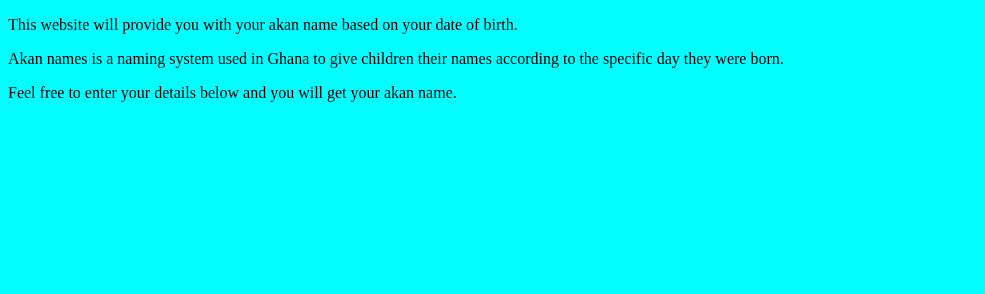
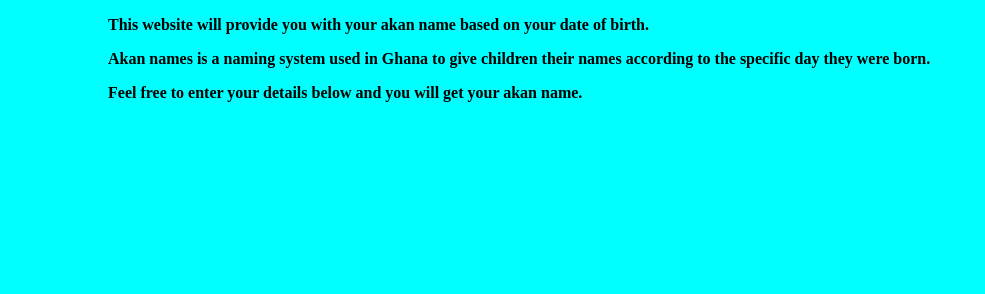
Before and after one commit to alexkarumbi/Week2IP-Akan-names, a plain HTML site: page index.html in a window 1280 px wide. Shown: the top 294 px of the page, without its empty margins (0-985 px from the left). Drawn offline with Linux system fonts and the light colour scheme.

Commit message:
add styling to header

```diff
--- a/css/style.css
+++ b/css/style.css
@@ -1,5 +1,13 @@
 body{
     background-color: aqua;
+}
+header {
+    font-weight: bold;
+    font-size: 1em;
+    margin-left: 100px;
+    display: block;
+    align-items: center;
+    justify-content: center;
 }
 .form-body{
     display: flex;
```
